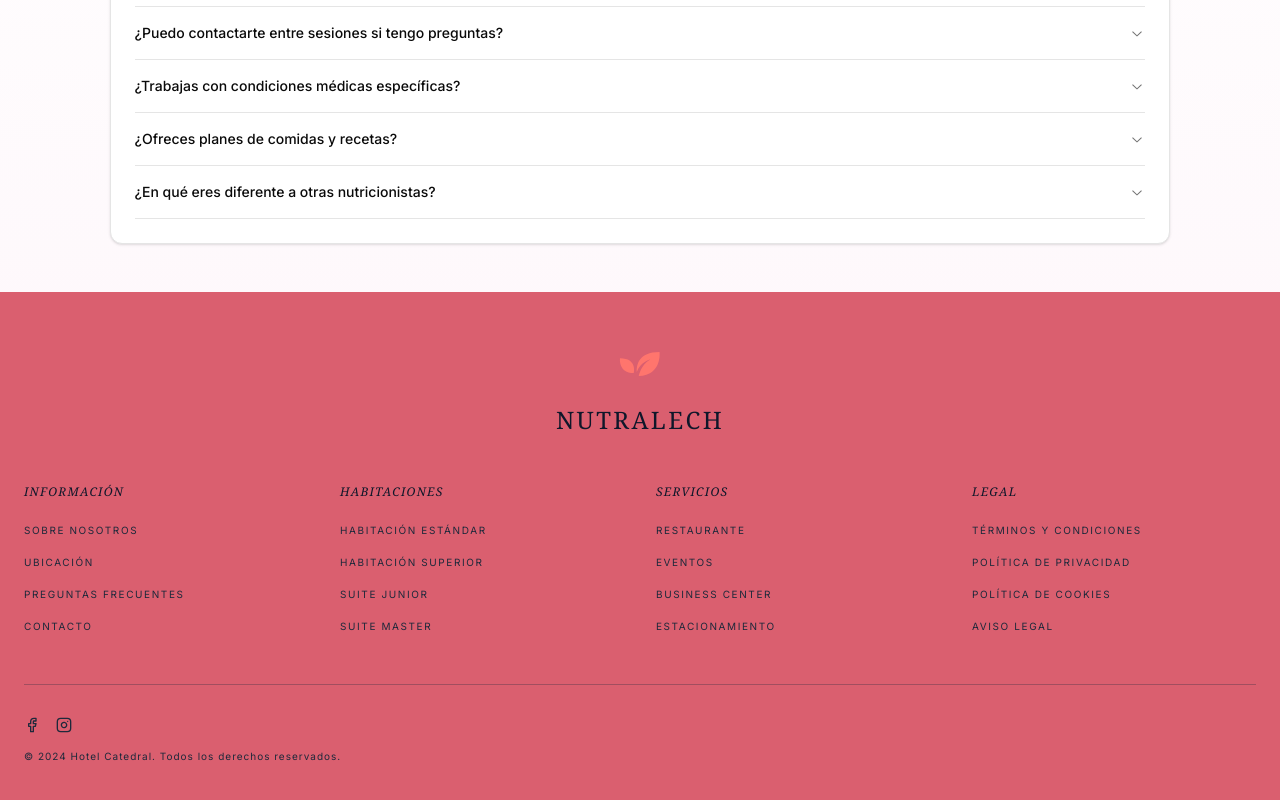
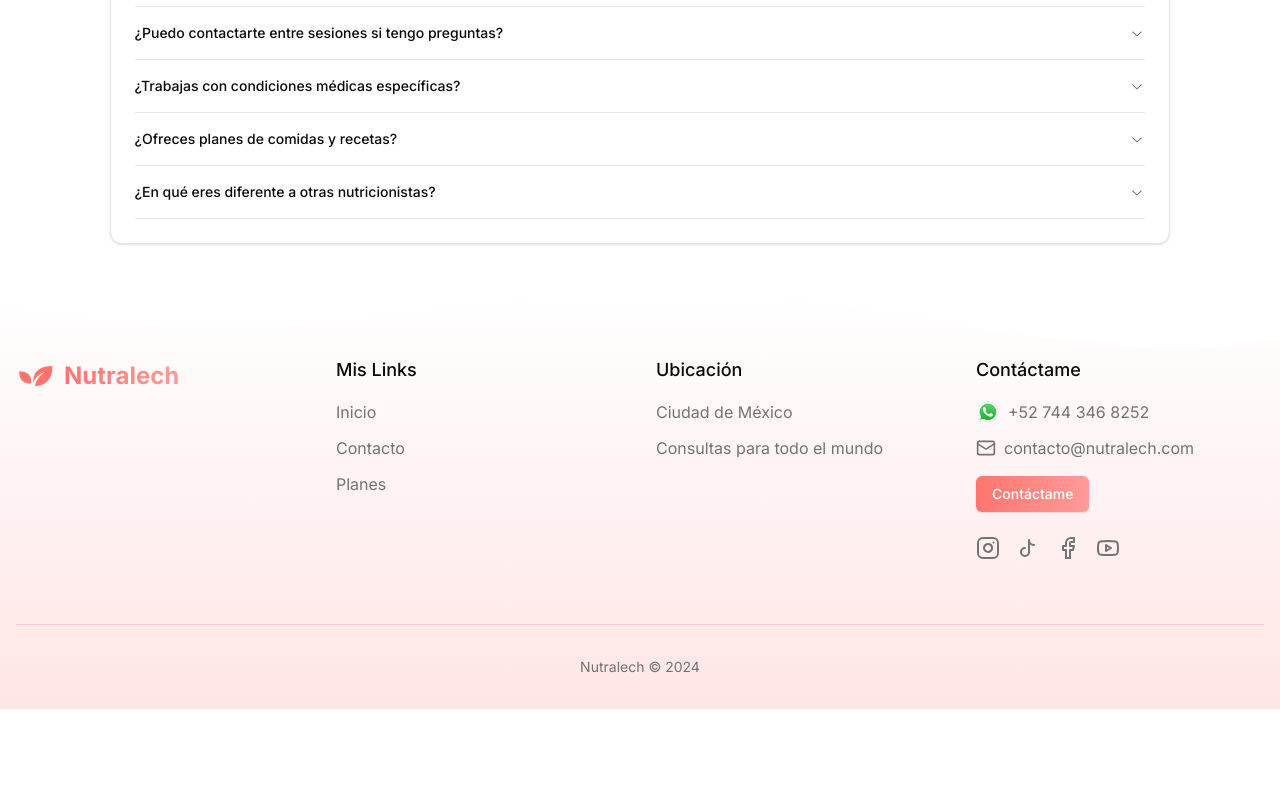
Before and after one commit to RVP97/nutralech, a Next.js app: page / in a window 1280 px wide. Shown: the part 7743-8543 px from the top of the page. After the commit the page ends 8452 px from the top, so only its background shows below. Built offline with nearby package versions, Linux system fonts and the light colour scheme.

Commit message:
adding metadata

```diff
--- a/components/sections/faq-section.tsx
+++ b/components/sections/faq-section.tsx
@@ -69,10 +69,7 @@
 
 export default function FaqSection() {
   return (
-    <section
-      id="faq"
-      className="py-12 bg-gradient-to-b from-white to-pink-50/50"
-    >
+    <section id="faq" className="py-12 bg-gradient-to-b from-white to-white">
       <div className=" px-4 mx-auto">
         <div className="text-center mb-8">
           <span className="text-lg text-[#DA5F6F]">
--- a/components/sections/footer.tsx
+++ b/components/sections/footer.tsx
@@ -1,69 +1,40 @@
-import { Facebook, Instagram } from "lucide-react";
+import { Button } from "@/components/ui/button";
+import {
+  Facebook,
+  Instagram,
+  Mail,
+  MessageCircle,
+  Phone,
+  Youtube,
+} from "lucide-react";
 import Link from "next/link";
-
-interface FooterLink {
-  title: string;
-  url: string;
-}
-
-interface FooterSection {
-  title: string;
-  links: FooterLink[];
-}
-
-interface FooterData {
-  sections: FooterSection[];
-  copyright: string;
-}
-
-const footerData: FooterData = {
-  sections: [
-    {
-      title: "INFORMACIÓN",
-      links: [
-        { title: "SOBRE NOSOTROS", url: "/about" },
-        { title: "UBICACIÓN", url: "/location" },
-        { title: "PREGUNTAS FRECUENTES", url: "/faq" },
-        { title: "CONTACTO", url: "/contact" },
-      ],
-    },
-    {
-      title: "HABITACIONES",
-      links: [
-        { title: "HABITACIÓN ESTÁNDAR", url: "/rooms/standard" },
-        { title: "HABITACIÓN SUPERIOR", url: "/rooms/superior" },
-        { title: "SUITE JUNIOR", url: "/rooms/junior-suite" },
-        { title: "SUITE MASTER", url: "/rooms/master-suite" },
-      ],
-    },
-    {
-      title: "SERVICIOS",
-      links: [
-        { title: "RESTAURANTE", url: "/services/restaurant" },
-        { title: "EVENTOS", url: "/services/events" },
-        { title: "BUSINESS CENTER", url: "/services/business" },
-        { title: "ESTACIONAMIENTO", url: "/services/parking" },
-      ],
-    },
-    {
-      title: "LEGAL",
-      links: [
-        { title: "TÉRMINOS Y CONDICIONES", url: "/legal/terms" },
-        { title: "POLÍTICA DE PRIVACIDAD", url: "/legal/privacy" },
-        { title: "POLÍTICA DE COOKIES", url: "/legal/cookies" },
-        { title: "AVISO LEGAL", url: "/legal/notice" },
-      ],
-    },
-  ],
-  copyright: "© [YEAR] Hotel Catedral. Todos los derechos reservados.",
-};
 
 export default function Footer() {
   return (
-    <footer className="bg-[#DA5F6F] text-slate-900 py-12 px-4 md:px-6 tracking-wider">
-      <div className="max-w-7xl mx-auto">
-        <div className="flex flex-col items-center mb-12">
-          <svg viewBox="0 0 49 34" className="w-12 h-12 mb-4">
+    <footer className="w-full bg-gradient-to-b from-background to-[#ffe5e5] pt-16 pb-8 px-4 relative">
+      <div className="absolute top-0 left-0 w-full overflow-hidden leading-[0]">
+        <svg
+          data-name="Layer 1"
+          xmlns="http://www.w3.org/2000/svg"
+          viewBox="0 0 1200 120"
+          preserveAspectRatio="none"
+          className="relative block w-full h-[60px]"
+        >
+          <path
+            d="M321.39,56.44c58-10.79,114.16-30.13,172-41.86,82.39-16.72,168.19-17.73,250.45-.39C823.78,31,906.67,72,985.66,92.83c70.05,18.48,146.53,26.09,214.34,3V0H0V27.35A600.21,600.21,0,0,0,321.39,56.44Z"
+            className="fill-background"
+          ></path>
+        </svg>
+      </div>
+      <div className="container mx-auto max-w-7xl">
+        <div className="grid grid-cols-1 gap-8 md:grid-cols-4">
+          {/* Logo Section */}
+          <div className="flex items-start">
+            <Link href="/" className="group flex items-center space-x-2">
+              <svg
+                viewBox="0 0 49 34"
+                className="w-10 h-10 transition-transform duration-300 group-hover:scale-110"
+              >
                 <path
                   d="M 4.071 11.084 C 4.071 11.084 2.168 26.266 18.051 26.266 C 18.051 26.266 22.01 11.084 4.071 11.084 Z"
                   fill="#FF756D"
@@ -73,57 +44,178 @@
                   fill="#FF756D"
                 />
               </svg>
-          <div className="text-2xl font-serif tracking-widest">NUTRALECH</div>
+              <span className="text-2xl font-bold bg-gradient-to-r from-[#FF756D] to-[#FF9B9B] bg-clip-text text-transparent">
+                Nutralech
+              </span>
+            </Link>
           </div>
-        <div className="grid grid-cols-1 md:grid-cols-2 lg:grid-cols-4 gap-8 mb-12">
-          {footerData.sections.map((section, index) => (
-            <div key={index}>
-              <div className="text-xs font-serif italic mb-4 tracking-widest text-slate-900">
-                {section.title}
-              </div>
-              <ul className="space-y-2 tracking-widest">
-                {section.links.map((link, linkIndex) => (
-                  <li key={linkIndex}>
+
+          {/* Mis Links Section */}
+          <div>
+            <h3 className="mb-4 text-lg font-medium">Mis Links</h3>
+            <nav className="flex flex-col space-y-3">
               <Link
-                      prefetch={false}
-                      href={link.url}
-                      className="hover:underline text-[10px] text-slate-800 hover:text-slate-950"
+                href="/"
+                className="text-muted-foreground hover:text-[#FF756D] transition-colors"
               >
-                      {link.title}
-                    </Link>
-                  </li>
-                ))}
-              </ul>
-            </div>
-          ))}
-        </div>
-        <div className="border-t border-slate-800/30 pt-8">
-          <div className="flex flex-col space-y-4">
-            <div className="flex space-x-4">
-              <Link
-                prefetch={false}
-                href="https://www.facebook.com/HotelCatedralMX/"
-                className="text-slate-800 hover:text-slate-950"
-              >
-                <Facebook className="w-4 h-4" />
-                <span className="sr-only">Facebook</span>
+                Inicio
               </Link>
               <Link
-                prefetch={false}
-                href="https://www.instagram.com/hotelcatedralcdmx/"
-                className="text-slate-800 hover:text-slate-950"
+                href="/contacto"
+                className="text-muted-foreground hover:text-[#FF756D] transition-colors"
               >
-                <Instagram className="w-4 h-4" />
-                <span className="sr-only">Instagram</span>
+                Contacto
+              </Link>
+              <Link
+                href="/#precios"
+                className="text-muted-foreground hover:text-[#FF756D] transition-colors"
+              >
+                Planes
+              </Link>
+            </nav>
+          </div>
+
+          {/* Ubicación Section */}
+          <div>
+            <h3 className="mb-4 text-lg font-medium">Ubicación</h3>
+            <div className="flex flex-col space-y-3 text-muted-foreground">
+              <p>Ciudad de México</p>
+              <p>Consultas para todo el mundo</p>
+            </div>
+          </div>
+
+          {/* Contáctame Section */}
+          <div>
+            <h3 className="mb-4 text-lg font-medium">Contáctame</h3>
+            <div className="space-y-3 mb-4">
+              <div className="flex items-center space-x-2 text-muted-foreground">
+                <Link
+                  target="_blank"
+                  rel="noopener noreferrer"
+                  href="https://wa.me/message/BLYZCVYW2MOAJ1"
+                  className="flex items-center space-x-2 text-muted-foreground hover:text-[#FF756D] transition-colors"
+                >
+                  <svg
+                    xmlns="http://www.w3.org/2000/svg"
+                    viewBox="0 0 175.216 175.552"
+                    className="h-6 w-6"
+                  >
+                    <defs>
+                      <linearGradient
+                        id="b"
+                        x1="85.915"
+                        x2="86.535"
+                        y1="32.567"
+                        y2="137.092"
+                        gradientUnits="userSpaceOnUse"
+                      >
+                        <stop offset="0" stopColor="#57d163" />
+                        <stop offset="1" stopColor="#23b33a" />
+                      </linearGradient>
+                      <filter
+                        id="a"
+                        width="1.115"
+                        height="1.114"
+                        x="-.057"
+                        y="-.057"
+                        colorInterpolationFilters="sRGB"
+                      >
+                        <feGaussianBlur stdDeviation="3.531" />
+                      </filter>
+                    </defs>
+                    <path
+                      fill="#b3b3b3"
+                      d="m54.532 138.45 2.235 1.324c9.387 5.571 20.15 8.518 31.126 8.523h.023c33.707 0 61.139-27.426 61.153-61.135.006-16.335-6.349-31.696-17.895-43.251A60.75 60.75 0 0 0 87.94 25.983c-33.733 0-61.166 27.423-61.178 61.13a60.98 60.98 0 0 0 9.349 32.535l1.455 2.312-6.179 22.558zm-40.811 23.544L24.16 123.88c-6.438-11.154-9.825-23.808-9.821-36.772.017-40.556 33.021-73.55 73.578-73.55 19.681.01 38.154 7.669 52.047 21.572s21.537 32.383 21.53 52.037c-.018 40.553-33.027 73.553-73.578 73.553h-.032c-12.313-.005-24.412-3.094-35.159-8.954zm0 0"
+                      filter="url(#a)"
+                    />
+                    <path
+                      fill="#fff"
+                      d="m12.966 161.238 10.439-38.114a73.42 73.42 0 0 1-9.821-36.772c.017-40.556 33.021-73.55 73.578-73.55 19.681.01 38.154 7.669 52.047 21.572s21.537 32.383 21.53 52.037c-.018 40.553-33.027 73.553-73.578 73.553h-.032c-12.313-.005-24.412-3.094-35.159-8.954z"
+                    />
+                    <path
+                      fill="url(#b)"
+                      d="M87.184 25.227c-33.733 0-61.166 27.423-61.178 61.13a60.98 60.98 0 0 0 9.349 32.535l1.455 2.313-6.179 22.558 23.146-6.069 2.235 1.324c9.387 5.571 20.15 8.517 31.126 8.523h.023c33.707 0 61.14-27.426 61.153-61.135a60.75 60.75 0 0 0-17.895-43.251 60.75 60.75 0 0 0-43.235-17.928z"
+                    />
+                    <path
+                      fill="#fff"
+                      fillRule="evenodd"
+                      d="M68.772 55.603c-1.378-3.061-2.828-3.123-4.137-3.176l-3.524-.043c-1.226 0-3.218.46-4.902 2.3s-6.435 6.287-6.435 15.332 6.588 17.785 7.506 19.013 12.718 20.381 31.405 27.75c15.529 6.124 18.689 4.906 22.061 4.6s10.877-4.447 12.408-8.74 1.532-7.971 1.073-8.74-1.685-1.226-3.525-2.146-10.877-5.367-12.562-5.981-2.91-.919-4.137.921-4.746 5.979-5.819 7.206-2.144 1.381-3.984.462-7.76-2.861-14.784-9.124c-5.465-4.873-9.154-10.891-10.228-12.73s-.114-2.835.808-3.751c.825-.824 1.838-2.147 2.759-3.22s1.224-1.84 1.836-3.065.307-2.301-.153-3.22-4.032-10.011-5.666-13.647"
+                    />
+                  </svg>
+                  <span>+52 744 346 8252</span>
                 </Link>
               </div>
-            <p className="text-[10px] tracking-widest text-slate-800">
-              {footerData.copyright.replace(
-                "[YEAR]",
-                new Date().getFullYear().toString()
-              )}
-            </p>
+              <div className="flex items-center space-x-2 text-muted-foreground">
+                <Link
+                  href="mailto:contacto@nutralech.com"
+                  className="flex items-center space-x-2 text-muted-foreground hover:text-[#FF756D] transition-colors"
+                >
+                  <Mail className="h-5 w-5" />
+                  <span>contacto@nutralech.com</span>
+                </Link>
               </div>
+            </div>
+            <Button
+              asChild
+              className="bg-gradient-to-r from-[#FF756D] to-[#FF9B9B] text-white hover:from-[#FF9B9B] hover:to-[#FF756D] transition-all duration-300 transform hover:scale-105 w-full md:w-auto"
+            >
+              <Link href="/contacto">Contáctame</Link>
+            </Button>
+            <div className="mt-6 flex space-x-4">
+              <Link
+                target="_blank"
+                rel="noopener noreferrer"
+                href="https://www.instagram.com/nutralech/"
+                className="text-muted-foreground hover:text-[#FF756D] transition-colors"
+                aria-label="Instagram"
+              >
+                <Instagram className="h-6 w-6" />
+              </Link>
+              <Link
+                target="_blank"
+                rel="noopener noreferrer"
+                href="https://www.tiktok.com/@nutralech"
+                className="text-muted-foreground hover:text-[#FF756D] transition-colors"
+                aria-label="TikTok"
+              >
+                <svg
+                  xmlns="http://www.w3.org/2000/svg"
+                  viewBox="0 0 24 24"
+                  fill="none"
+                  stroke="currentColor"
+                  strokeWidth="2"
+                  strokeLinecap="round"
+                  strokeLinejoin="round"
+                  className="h-6 w-6"
+                >
+                  <path d="M9 12a4 4 0 1 0 4 4V4a5 5 0 0 0 5 5" />
+                </svg>
+              </Link>
+              <Link
+                target="_blank"
+                rel="noopener noreferrer"
+                href="https://www.facebook.com/nutralech/"
+                className="text-muted-foreground hover:text-[#FF756D] transition-colors"
+                aria-label="Facebook"
+              >
+                <Facebook className="h-6 w-6" />
+              </Link>
+              <Link
+                target="_blank"
+                rel="noopener noreferrer"
+                href="https://www.youtube.com/@Nutralech"
+                className="text-muted-foreground hover:text-[#FF756D] transition-colors"
+                aria-label="YouTube"
+              >
+                <Youtube className="h-6 w-6" />
+              </Link>
+            </div>
+          </div>
+        </div>
+
+        {/* Copyright */}
+        <div className="mt-16 border-t border-[#FFCACA] pt-8 text-center text-sm text-muted-foreground">
+          Nutralech © {new Date().getFullYear()}
         </div>
       </div>
     </footer>
```
Also changed, not shown: app/colaboraciones/page.tsx (+15 -0 lines), app/contacto/page.tsx (+15 -0 lines), app/layout.tsx (+18 -18 lines), app/page.tsx (+15 -0 lines), components/sections/app-about-page.tsx (+1 -1 lines). Lines whose indentation alone changed are shown as unchanged.
